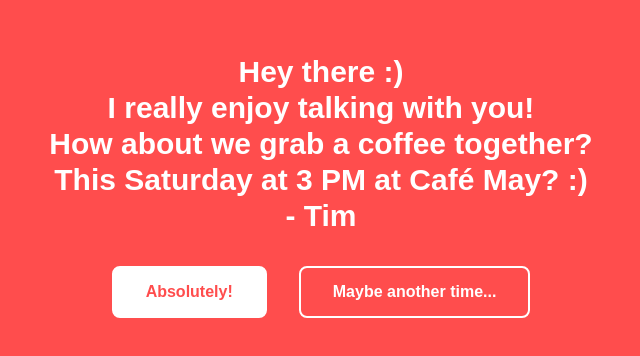
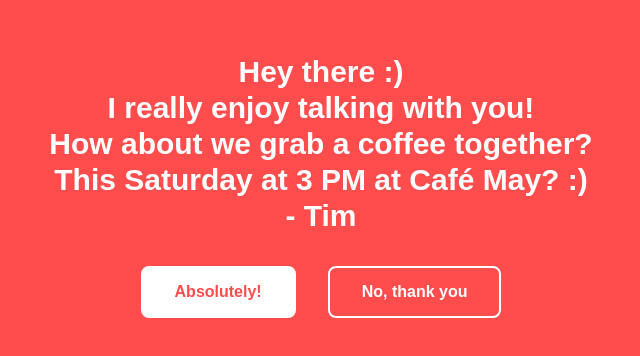
Before and after one commit to Tim-D-walter/nfcpage, a Next.js app: page / in a window 1280 px wide. Shown: the part 214-570 px from the top of the page, without its empty margins (319-959 px from the left). Built offline with nearby package versions, Linux system fonts and the light colour scheme.

Commit message:
Update page.tsx

```diff
--- a/app/page.tsx
+++ b/app/page.tsx
@@ -39,7 +39,7 @@ export default function Home() {
                 "Diesen Samstag um 15 Uhr im Café May? :)<br /> - Tim"
             );
             setYesLabel("Auf jeden Fall!");
-            setNoLabel("Vielleicht wann anders...");
+            setNoLabel("Nein danke");
         } else {
             // Default to English
             setMessage(
@@ -49,7 +49,7 @@ export default function Home() {
                 "This Saturday at 3 PM at Café May? :)<br /> - Tim"
             );
             setYesLabel("Absolutely!");
-            setNoLabel("Maybe another time...");
+            setNoLabel("No, thank you");
         }
 
     }, []); // Only run once on component mount
```
